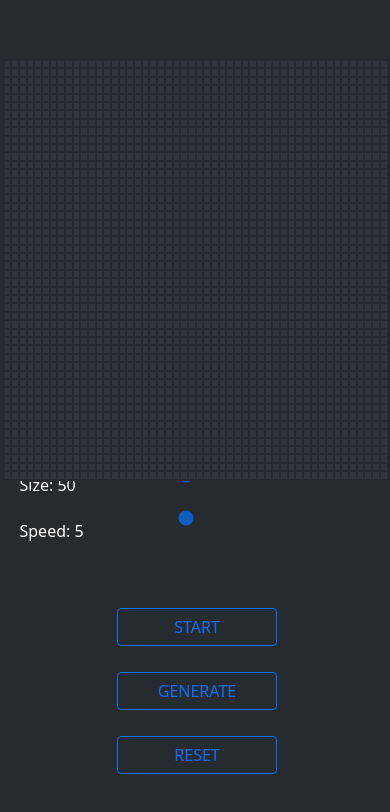
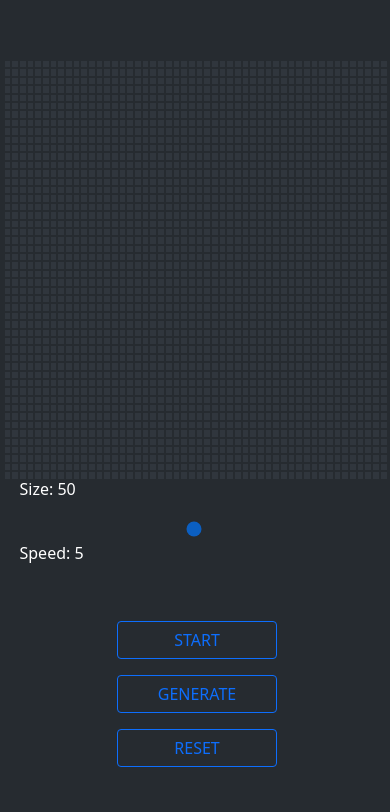
Before and after one commit to adarsh0016/maze-solver, a plain HTML site: page index.html in a window 390 px wide. Drawn offline with nearby package versions, Linux system fonts and the light colour scheme.

Commit message:
resposive site

```diff
--- a/main.css
+++ b/main.css
@@ -65,8 +65,8 @@ td{
         height: 50%;
     }
     .slider {
-        position: absolute;
-        width: 90%;
+        position: relative;
+        width: 94%;
         height: 5px;
         border-radius: 5px;
         background: #d3d3d3;
@@ -78,36 +78,35 @@ td{
         right: auto;
     }
     .slidecontainer1{
-        position: absolute;
-        margin-top: 115%;
+        position: relative;
+        margin-top: 110%;
         margin-left: 5%;
         width: 95%;
-    }
-    .demo{
-        margin-top: 3%;
+        height: auto;
     }
     .slidecontainer2{
-        position: absolute;
-        margin-top: 127%;
+        position: relative;
+        margin-top: 1em;
         margin-left: 5%;
         width: 95%;
+        height: auto;
     }
     .start{
-        position: absolute;
+        position:relative;
         margin-left: 30%;
-        margin-top: 35em;
+        margin-top: 1em;
         width: 160px;
     }
     .generate{
-        position: absolute;
+        position: relative;
         margin-left: 30%;
-        margin-top: 39em;
+        margin-top: 1em;
         width: 160px;
     }
     .reset{
-        position: absolute;
+        position: relative;
         margin-left: 30%;
-        margin-top: 43em;
+        margin-top: 1em;
         width: 160px;
     }
 }
```
